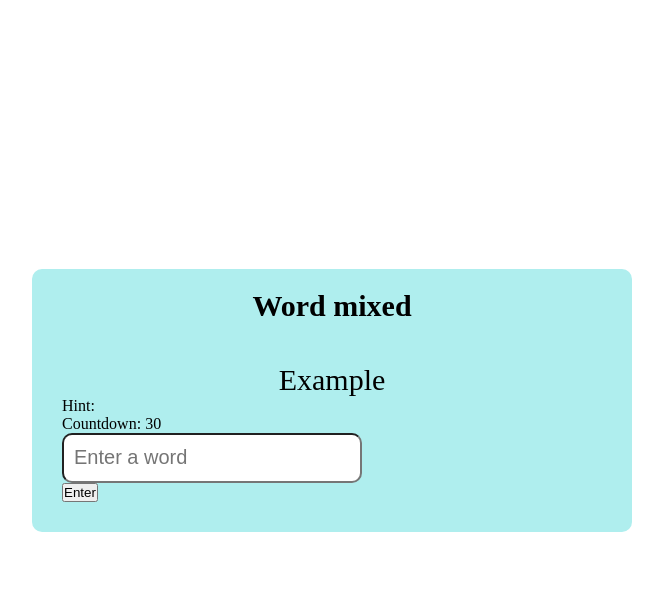
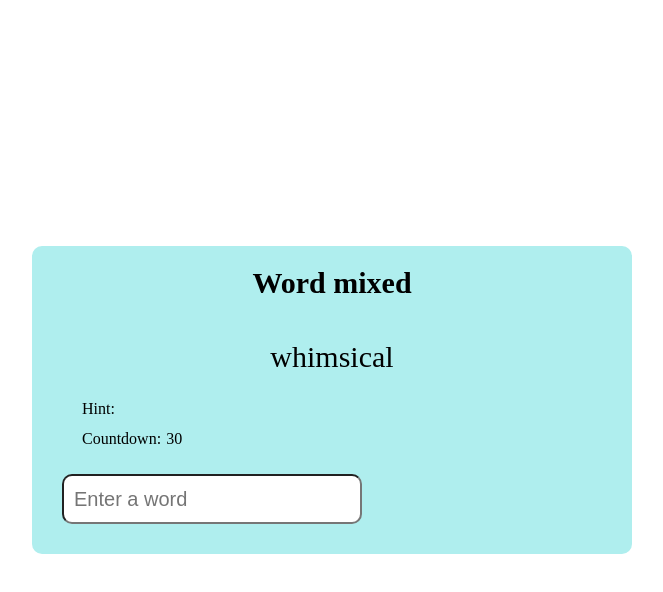
Before and after one commit to AbrahamAgTi/MixedWordsGame, a plain HTML site: page index.html in a window 1280 px wide. Both pictures are taken after a click on the button "Enter". Shown: the whole page, without its empty margins (308-971 px from the left). Drawn offline with Linux system fonts and the light colour scheme.

Commit message:
Updated words.js, added basic logic in script js. Still, lot of work to do...

```diff
--- a/index.html
+++ b/index.html
@@ -10,21 +10,31 @@
     <div class="box-container">
         <h2>Word mixed</h2>
         <div class = "content">
-            <p class ="word"> Example </p>
-            <div class="info">
-                <p class = "hint"> Hint: <span></span></p>
-                <p class = "timer"> Countdown: <span>30</span></p>
+            <div id="menu-container">
+              <div>
+                <button id="start-btn" class="Enter">Enter</button>
+              </div>
+            </div>
+            <div id="game-container" style="display: none;">
+                <p class ="word" id="word"></p>
+                <div class="info">
+                    <p class = "hint"> Hint: <span></span></p>
+                    <p class = "timer"> Countdown: <span id="time">30</span></p>
 
+                </div>
+                <input id="user-input" type ="text" placeholder = "Enter a word">
             </div>
-            <input type ="text" placeholder = "Enter a word">
-            <div>
-                <button class="Enter">Enter</button>
-            </div>
+
+
         </div>
     </div>
 
     <script src="./src/words.js"></script>
     <script src="./src/script.js"></script>
+    <script>
+        const game = new MixedGame(words);
+
+    </script>
 
 </body>
 </html>
--- a/src/script.js
+++ b/src/script.js
@@ -0,0 +1,99 @@
+
+class MixedGame {
+    constructor(words){
+        this.secondsPerWord = 30;
+        this.remainingSeconds = this.secondsPerWord;
+        this.isCountdownStarted = false;
+        this.timeInterval = null;
+        this.word = {word: '', hint: ''};
+        this.wordsList = words;
+
+        this.startButton = document.getElementById('start-btn');
+        this.wordElement = document.getElementById('word');
+        this.userInput = document.getElementById('user-input');
+        this.menuContainer = document.getElementById('menu-container');
+        this.gameContainer = document.getElementById('game-container');
+        this.timeElement = document.getElementById('time');
+
+        // Add listener to start button
+        this.startButton.addEventListener('click', (event) => {
+            // hide menu and show game
+            this.menuContainer.style.display = 'none';
+            this.gameContainer.style.display = 'block';
+        })
+
+        this.timeElement.innerHTML = this.remainingSeconds;
+        this.nextWord();
+        this.userInput.addEventListener('keyup', ()=>{
+            // Check is countdown is started or start it
+            if(!this.isCountdownStarted){
+                this.isCountdownStarted = true;
+                this.startCountdown();
+            }
+            // Check if word is correct
+            this.checkWord();
+        });
+    }
+
+    nextWord(){
+        // Agafar duna llista de paraules etc
+        const random = Math.floor(Math.random() * this.wordsList.length);
+        this.word = this.wordsList[random];
+
+
+
+        // tornar a pintar la paraula al HTML
+        this.wordElement.innerHTML = this.word.word;
+        // Actualitzar hint
+    }
+
+    loseGame(){
+        clearInterval(this.timeInterval);
+        //this.isCountdownStarted = false;
+        alert("You died!!!!!");
+    }
+
+    startCountdown(){
+        this.timeInterval = setInterval(()=>{
+            if(this.remainingSeconds > 0){
+                this.remainingSeconds--;
+            }else{
+                // Stop the game!!!!
+                // call method loseGame, show something to user, remove keyup listener,,,
+                this.loseGame();
+            }
+            // Refresh/Show time
+            this.timeElement.innerHTML = this.remainingSeconds;
+        }, 1000)
+    }
+
+    resetCountdown(){
+        if(this.timeInterval !== null){
+            clearInterval(this.timeInterval);
+        }
+        this.isCountdownStarted = false
+        this.remainingSeconds = this.secondsPerWord;
+        this.timeElement.innerHTML = this.remainingSeconds;
+
+
+    }
+
+    checkWord(){
+        if(this.userInput.value.toLowerCase() === this.word.word.toLowerCase()){
+            alert("Excel-Ent!!!")
+            this.resetCountdown();
+            // Clear input!!!!
+            this.userInput.value = '';
+            this.nextWord();
+
+            // next word method
+            // reset countdown, display new word, etc (maibe clear and restart setInterval again, to avoid loosing time)
+        }
+
+    }
+
+
+
+
+
+}
--- a/src/words.js
+++ b/src/words.js
@@ -1,42 +1,51 @@
+/*Array of words generated by chatGPT, not my fault if there's too much difficoult*/
+
 const words = [
-    {
-        word:"Peach",
-        hint:"Furry fruit",
-    },
-    {
-        word:"Microphone",
-        hint:"Device for singing",
-    },
-    {
-        word:"Book",
-        hint:"To read",
-    },
-    {
-        word:"Wisdom",
-        hint:"Wizards are",
-    },
-    {
-        word:"Switch",
-        hint:"Turn the light on",
-    },
-    {
-        word:"Ship",
-        hint:"For sailing",
-    },
-    {
-        word:"Slippers",
-        hint:"Shoes for home",
-    },
-    {
-        word:"Donkey",
-        hint:"Animal for carry",
-    },
-    {
-        word:"Pasta",
-        hint:"Italian food",
-    },
-    {
-        word:"Water",
-        hint:"If you are thirsty",
-    },
-]
+    { word: "zeppelin", hint: "A type of airship used in the early 20th century" },
+    { word: "whisper", hint: "Speaking very softly or quietly" },
+    { word: "enigma", hint: "A mystery or puzzle" },
+    { word: "quasar", hint: "An extremely bright and distant celestial object" },
+    { word: "safari", hint: "An expedition to observe or hunt wild animals" },
+    { word: "alchemy", hint: "A medieval practice that aimed to transform base metals into gold" },
+    { word: "quokka", hint: "A small herbivorous marsupial native to Australia" },
+    { word: "serendipity", hint: "Finding something good without actually looking for it" },
+    { word: "jubilant", hint: "Feeling or expressing great joy" },
+    { word: "ephemeral", hint: "Lasting for a very short time" },
+    { word: "galaxy", hint: "A vast system of stars, gas, and dust bound together by gravity" },
+    { word: "effervescent", hint: "Bubbling or fizzy, typically describing a liquid" },
+    { word: "labyrinth", hint: "A complex and confusing network of paths or passages" },
+    { word: "whimsical", hint: "Playfully quaint or fanciful, especially in an appealing and amusing way" },
+    { word: "stellar", hint: "Relating to stars" },
+    { word: "capricious", hint: "Given to sudden and unaccountable changes of mood or behavior" },
+    { word: "ephemeral", hint: "Lasting for a very short time" },
+    { word: "quixotic", hint: "Extremely idealistic; unrealistic and impractical" },
+    { word: "ethereal", hint: "Extremely delicate and light; heavenly" },
+    { word: "cacophony", hint: "A harsh, discordant mixture of sounds" },
+    { word: "luminous", hint: "Bright or shining, especially in the dark" },
+    { word: "mellifluous", hint: "Sweet or musical; pleasant to hear" },
+    { word: "zephyr", hint: "A gentle, mild breeze" },
+    { word: "vicarious", hint: "Experienced in the imagination through the feelings or actions of another person" },
+    { word: "resplendent", hint: "Shining brilliantly; radiant" },
+    { word: "quintessential", hint: "Representing the most perfect or typical example of a quality or class" },
+    { word: "ephemeral", hint: "Lasting for a very short time" },
+    { word: "eloquent", hint: "Fluent or persuasive in speaking or writing" },
+    { word: "nebula", hint: "A large cloud of gas and dust in space, often the birthplace of stars" },
+    { word: "magnanimous", hint: "Very generous or forgiving, especially toward a rival or someone less powerful" },
+    { word: "luminous", hint: "Bright or shining, especially in the dark" },
+    { word: "effervescent", hint: "Bubbling or fizzy, typically describing a liquid" },
+    { word: "quasar", hint: "An extremely bright and distant celestial object" },
+    { word: "labyrinth", hint: "A complex and confusing network of paths or passages" },
+    { word: "serendipity", hint: "Finding something good without actually looking for it" },
+    { word: "quokka", hint: "A small herbivorous marsupial native to Australia" },
+    { word: "jubilant", hint: "Feeling or expressing great joy" },
+    { word: "ephemeral", hint: "Lasting for a very short time" },
+    { word: "galaxy", hint: "A vast system of stars, gas, and dust bound together by gravity" },
+    { word: "effervescent", hint: "Bubbling or fizzy, typically describing a liquid" },
+    { word: "labyrinth", hint: "A complex and confusing network of paths or passages" },
+    { word: "whimsical", hint: "Playfully quaint or fanciful, especially in an appealing and amusing way" },
+    { word: "stellar", hint: "Relating to stars" },
+    { word: "capricious", hint: "Given to sudden and unaccountable changes of mood or behavior" },
+    { word: "ephemeral", hint: "Lasting for a very short time" },
+    { word: "quixotic", hint: "Extremely idealistic; unrealistic and impractical" },
+    { word: "ethereal", hint: "Extremely delicate and light; heavenly" },
+  ];
--- a/style/style.css
+++ b/style/style.css
@@ -57,3 +57,12 @@ input{
     border-radius: 10px;
     width: 90px;
 }
+
+
+.info{
+    display: flex;
+    flex-direction: column;
+    padding:20px;
+    word-spacing:1px;
+    line-height: 30px;;
+}
```
